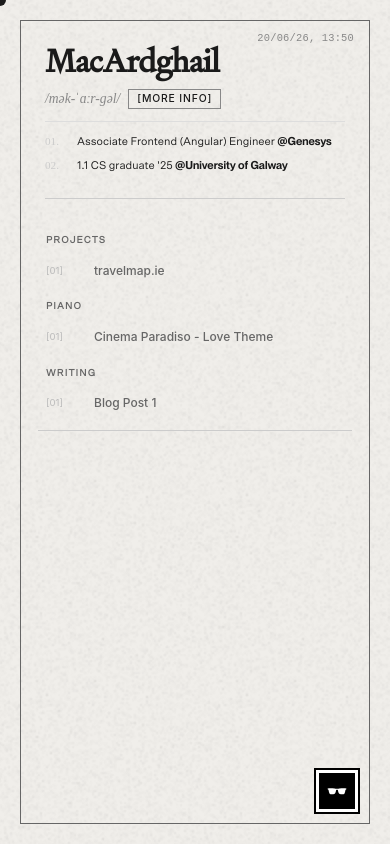
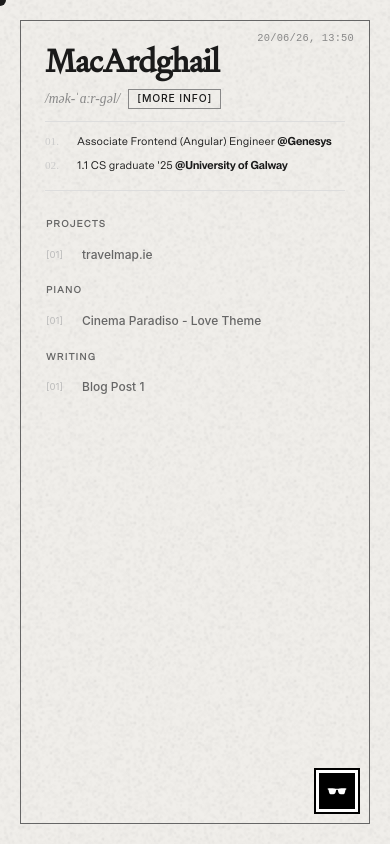
Before and after one commit to MacArdghail/MacArdghail.github.io, an Angular app: page / in a window 390 px wide. Built offline with nearby package versions, Linux system fonts and the light colour scheme.

Commit message:
[14] - Some mobile fixes

```diff
--- a/src/app/home/home.css
+++ b/src/app/home/home.css
@@ -118,7 +118,7 @@
   }
 
   .hero {
-    margin-bottom: 1.5rem;
+    margin-bottom: 1rem;
   }
 
   .hero-name {
@@ -158,7 +158,7 @@
 
 .work-top-rule {
   border: none;
-  border-top: 1px solid #ccc;
+  border-top: 1px solid #ddd;
   margin-bottom: 0.75rem;
 }
 
@@ -170,6 +170,7 @@
   border: 1px solid transparent;
   min-width: 0;
   justify-content: start;
+  padding-top: 0.75rem;
 }
 
 .work-group-label {
@@ -484,21 +485,32 @@
     gap: 0;
     display: flex;
     flex-direction: column;
+    padding-top: 0.25rem;
   }
 
   .work-list {
     border-right: none;
-    border-bottom: 1px solid #ccc;
-    padding: 0.75rem 0;
+    border-bottom: 1px solid #ddd;
+    padding: 0.25rem 0 0.5rem;
     gap: 0.25rem;
     margin: 0 -0.5rem;
     order: 1;
   }
 
+  /* Hide border when nothing is selected */
+  .work-list:not(.work-list--active) {
+    border-bottom: none;
+    padding-bottom: 0.25rem;
+  }
+
+  .work-top-rule {
+    margin-bottom: 0.5rem;
+  }
+
   .work-detail {
     border-left: none;
-    border-bottom: 1px solid #ccc;
-    padding: 1rem 0 0.75rem;
+    border-bottom: none;
+    padding: 0.75rem 0 0.5rem;
     min-height: auto;
     order: 2;
   }
@@ -512,17 +524,17 @@
   }
 
   .work-group-label {
-    padding: 0.75rem 0.5rem 0.35rem;
+    padding: 0.5rem 0.5rem 0.35rem;
     font-size: 0.65rem;
   }
 
   .work-group-label--spaced {
-    padding-top: 1rem;
+    padding-top: 0.75rem;
   }
 
   .work-item {
     padding: 0.5rem 0.5rem;
-    grid-template-columns: 2.5rem 1fr;
+    grid-template-columns: 1.75rem 1fr;
     column-gap: 0.5rem;
   }
 
@@ -540,11 +552,6 @@
     display: none;
   }
 
-  .work-detail:empty,
-  .work-detail:not(:has(*)) {
-    display: none;
-  }
-
   .work-detail-title {
     font-size: 1.1rem;
   }
@@ -552,6 +559,11 @@
   .work-detail-desc {
     font-size: 0.85rem;
     line-height: 1.6;
+  }
+
+  /* Increase video height on mobile for better clickability */
+  .work-video-wrapper {
+    padding-bottom: 56%; /* Standard 16:9 aspect ratio */
   }
 }
 
```
